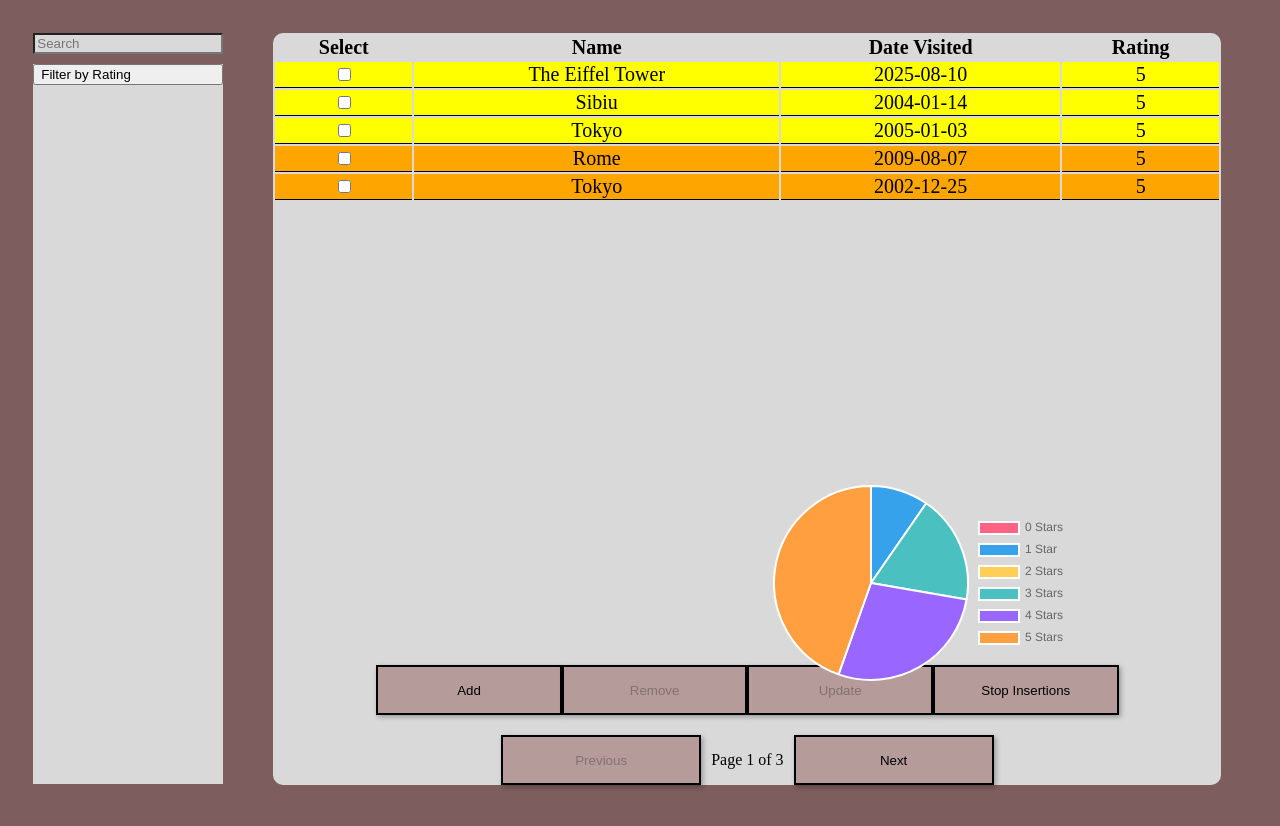
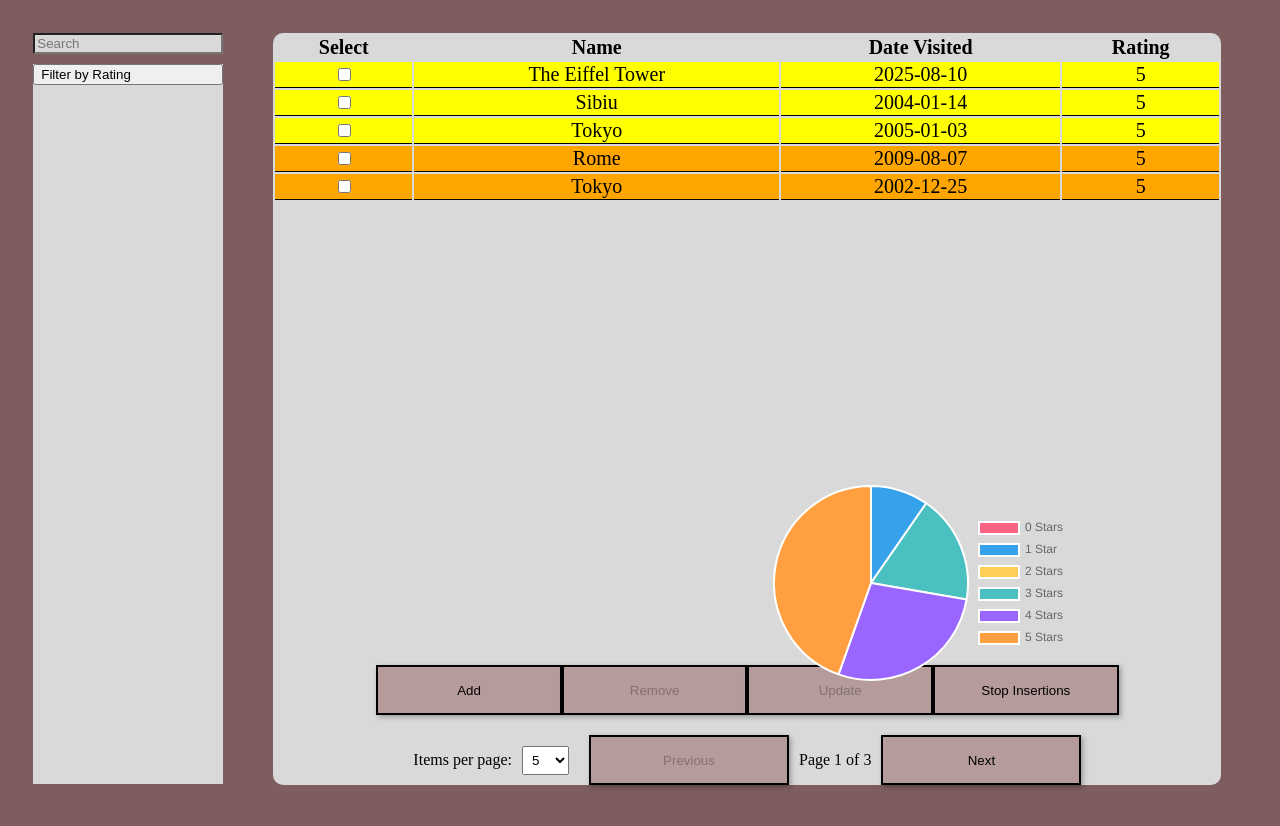
Before and after one commit to Silea-Horia/tjf, a React (Vite) app: page / in a window 1280 px wide. Shown: the top 826 px of the page. Built offline with nearby package versions, Linux system fonts and the light colour scheme.

Commit message:
items per page

```diff
--- a/src/components/Master.jsx
+++ b/src/components/Master.jsx
@@ -7,8 +7,7 @@ ChartJS.register(ArcElement, Tooltip, Legend);
 
 const Master = ({serv, setData, setNewLocation, searchTerm, selectedRatings, selectedLocationIds, setSelectedLocationIds, setCurrentPage}) => {
     const [currentListPage, setCurrentListPage] = useState(1);
-
-    const itemsPerPage = 5;
+    const [itemsPerPage, setItemsPerPage] = useState(5)
     const [isInserting, setIsInserting] = useState(true);
 
     const toggleInsertions = () => {
@@ -18,6 +17,12 @@ const Master = ({serv, setData, setNewLocation, searchTerm, selectedRatings, sel
             serv.startRandomInsertions();
         }
         setIsInserting(!isInserting);
+    };
+
+    const handleItemsPerPageChange = (e) => {
+        const newItemsPerPage = parseInt(e.target.value);
+        setItemsPerPage(newItemsPerPage);
+        setCurrentListPage(1);
     };
 
     const removeElements = () => {
@@ -105,8 +110,21 @@ const Master = ({serv, setData, setNewLocation, searchTerm, selectedRatings, sel
                     {isInserting ? 'Stop Insertions' : 'Start Insertions'}
                 </button>
             </div>
+            <div style={{ display: 'flex', justifyContent: 'center', marginTop: '10px', alignItems: 'center' }}>
+                <label htmlFor="itemsPerPage" style={{ marginRight: '10px' }}>Items per page:</label>
+                <select
+                    id="itemsPerPage"
+                    value={itemsPerPage}
+                    onChange={handleItemsPerPageChange}
+                    style={{ marginRight: '20px', padding: '5px' }}
+                >
+                    <option value={5}>5</option>
+                    <option value={10}>10</option>
+                    <option value={15}>15</option>
+                    <option value={20}>20</option>
+                </select>
                 {totalPages > 1 && (
-                <div style={{ display: 'flex', justifyContent: 'center', marginTop: '10px' }}>
+                    <>
                         <button
                             className='button'
                             onClick={() => handlePageChange(currentListPage - 1)}
@@ -124,8 +142,9 @@ const Master = ({serv, setData, setNewLocation, searchTerm, selectedRatings, sel
                         >
                             Next
                         </button>
+                    </>
+                )}
             </div>
-            )}
         </div>
     )
 }
```
Lines whose indentation alone changed are shown as unchanged.
